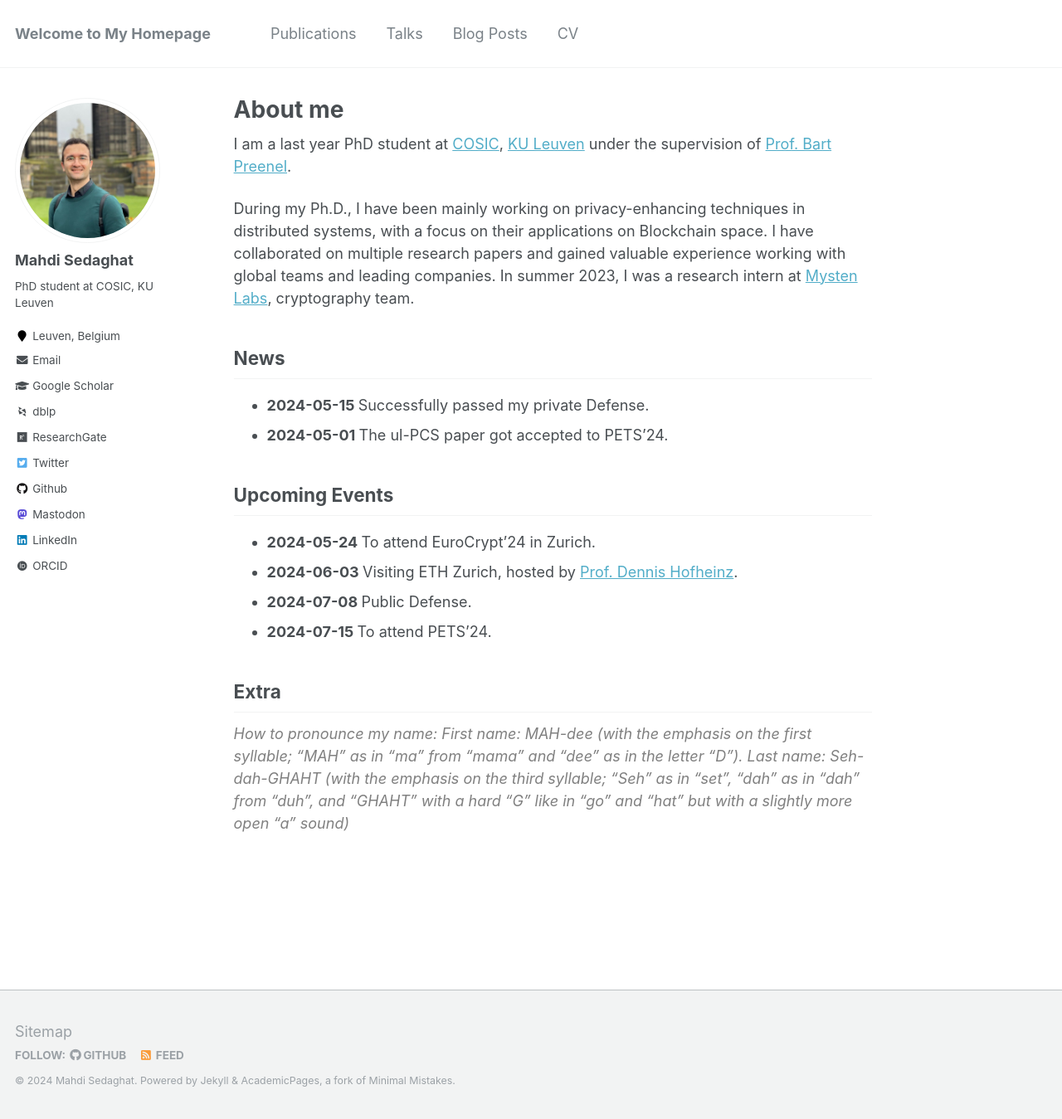
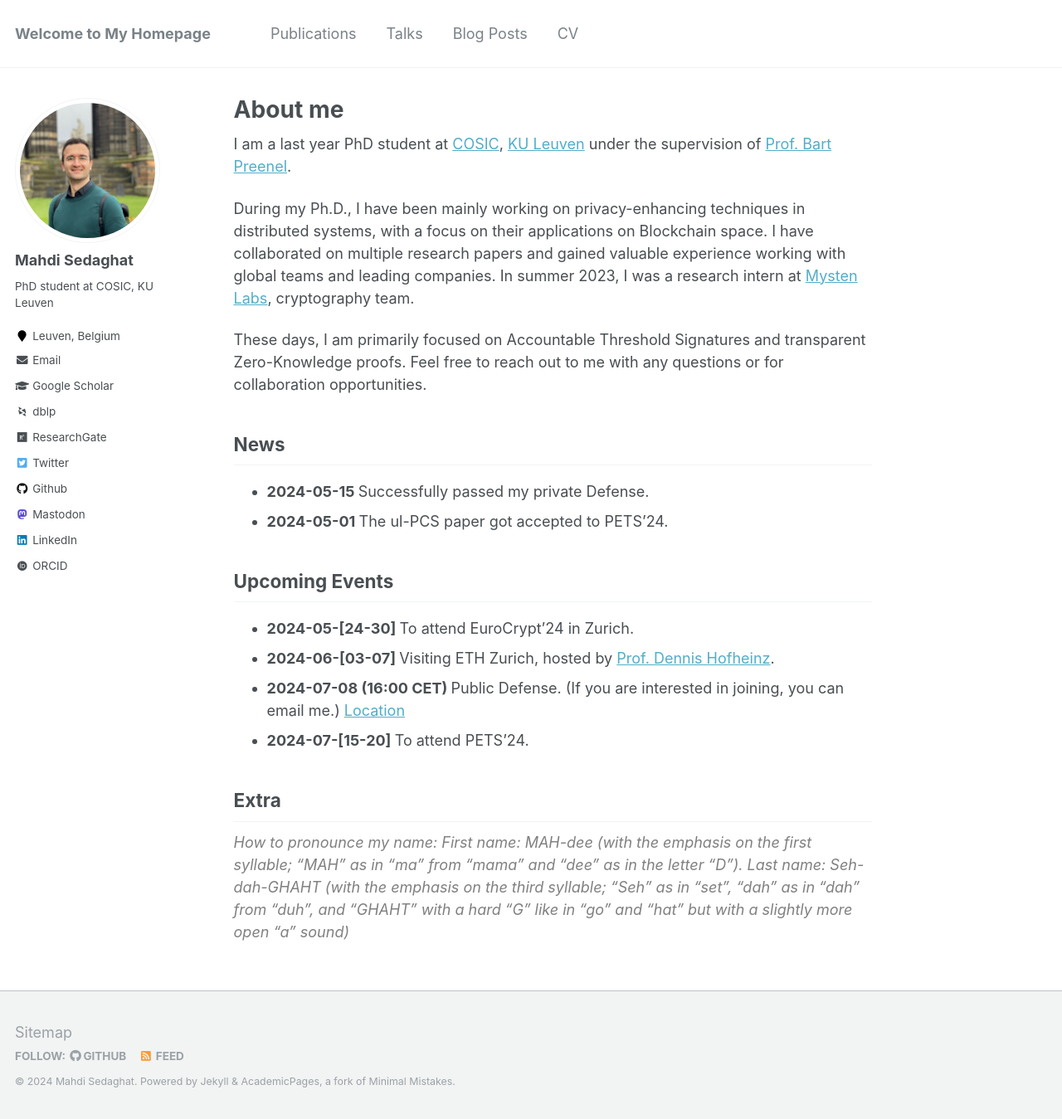
Before and after one commit to Mahdi171/Mahdi171.github.io, a Jekyll site: the page built from _pages/about.md, in a window 1280 px wide and 1349 px high. Shown: the whole window at 83% size. Built offline with Jekyll 4.4.1, drawn with Linux system fonts in a browser that asks for light colours; some web fonts are replaced.

Commit message:
Minor corrections and added more information about my public defence

```diff
--- a/_pages/about.md
+++ b/_pages/about.md
@@ -12,6 +12,7 @@ I am a last year PhD student at [COSIC](https://www.esat.kuleuven.be/cosic/), [K
 
 During my Ph.D., I have been mainly working on privacy-enhancing techniques in distributed systems, with a focus on their applications on Blockchain space. I have collaborated on multiple research papers and gained valuable experience working with global teams and leading companies. In summer 2023, I was a research intern at [Mysten Labs](https://mystenlabs.com/), cryptography team.
 
+These days, I am primarily focused on Accountable Threshold Signatures and transparent Zero-Knowledge proofs. Feel free to reach out to me with any questions or for collaboration opportunities.
 
 News
 ------
@@ -21,10 +22,10 @@ News
 
 Upcoming Events
 ------
-- <b> 2024-05-24 </b> To attend EuroCrypt'24 in Zurich.
-- <b> 2024-06-03 </b> Visiting ETH Zurich, hosted by [Prof. Dennis Hofheinz](https://people.inf.ethz.ch/dhofheinz/).
-- <b> 2024-07-08 </b> Public Defense.
-- <b> 2024-07-15 </b> To attend PETS'24.
+- <b> 2024-05-[24-30] </b> To attend EuroCrypt'24 in Zurich.
+- <b> 2024-06-[03-07] </b> Visiting ETH Zurich, hosted by [Prof. Dennis Hofheinz](https://people.inf.ethz.ch/dhofheinz/).
+- <b> 2024-07-08 (16:00 CET) </b> Public Defense. (If you are interested in joining, you can email me.) [Location](https://maps.app.goo.gl/ydhZNmZhVyBmJzfy8)
+- <b> 2024-07-[15-20] </b> To attend PETS'24.
 
 Extra
 ------
```
Also changed, not shown: _pages/cv.md (+2 -2 lines), _talks/2023-12-12.md (+1 -1 lines).
